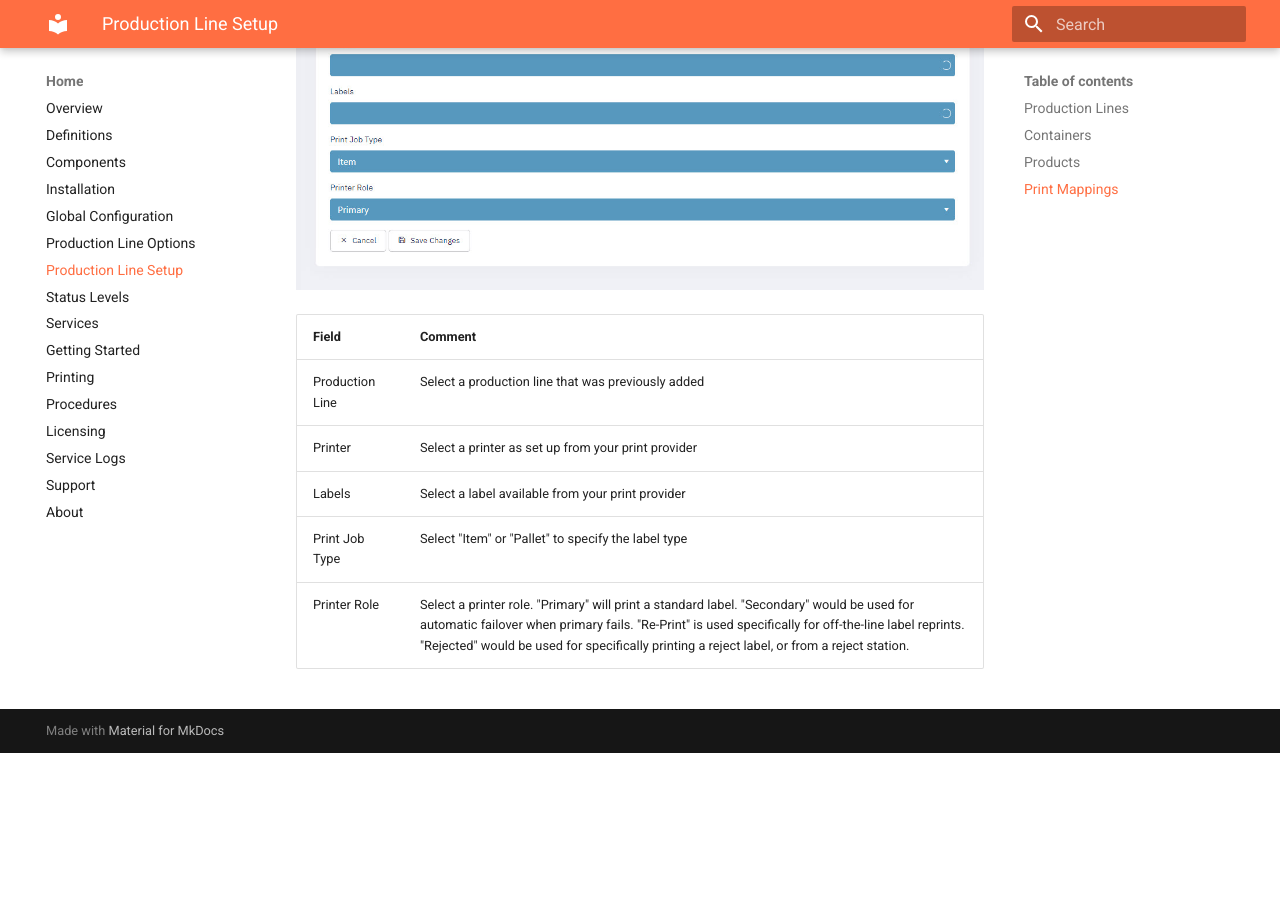
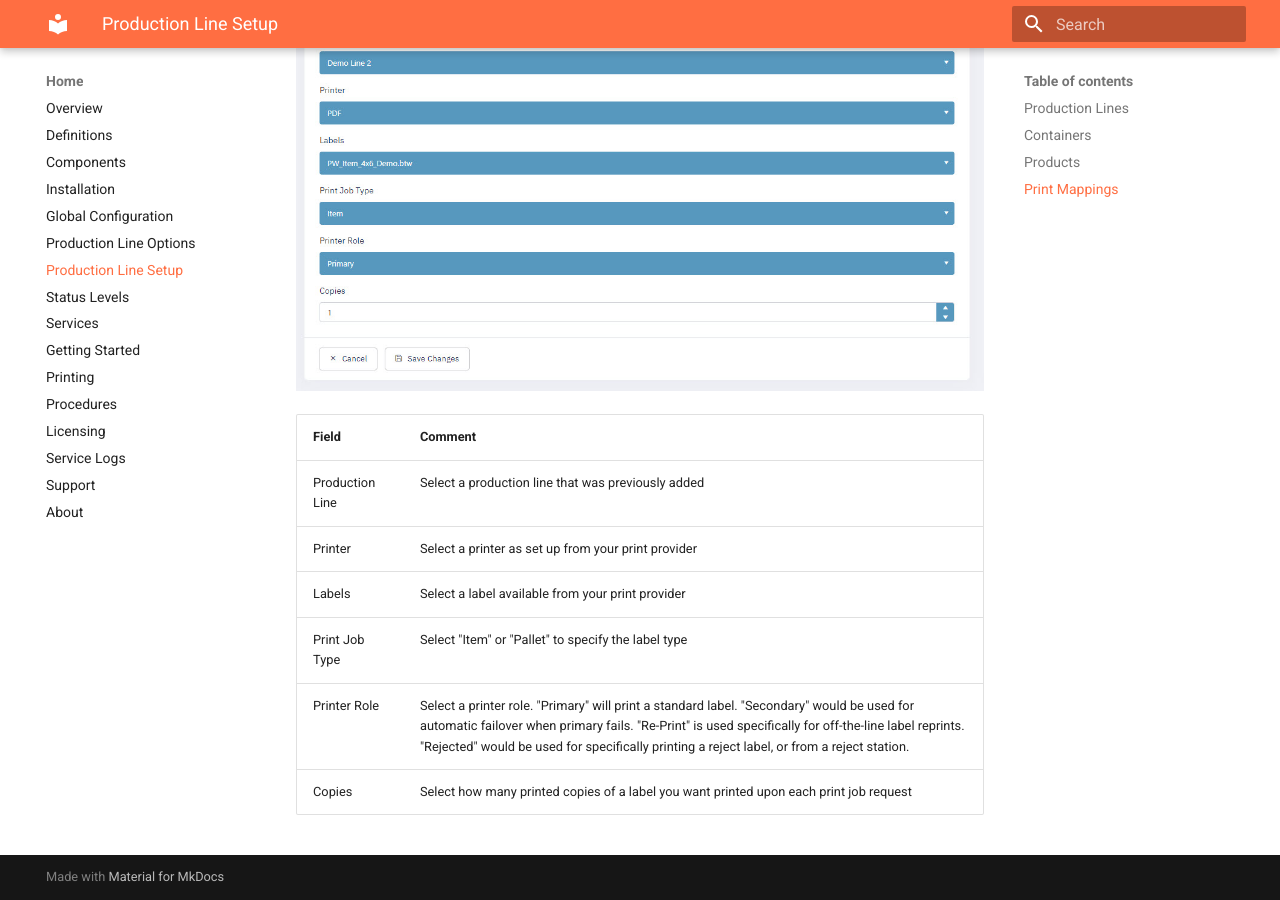
Before and after one commit to cybertrol-engineering/CE.PalletWorks.Documentation, an MkDocs documentation site: the page built from docs/adminsetup.md, in a window 1280 px wide and 900 px high, scrolled down 4596 px. Built offline with MkDocs 1.6.1 and Material for MkDocs 9.7.7, drawn with Linux system fonts in a browser that asks for light colours; before the commit the page ends 5349 px from its top, so only the background shows below that.

Commit message:
Updated print map to include copies

```diff
--- a/docs/adminsetup.md
+++ b/docs/adminsetup.md
@@ -70,3 +70,4 @@ Select "Add Print Mapping" to add a new mapping.
 | Labels | Select a label available from your print provider |
 | Print Job Type | Select "Item" or "Pallet" to specify the label type |
 | Printer Role | Select a printer role. "Primary" will print a standard label. "Secondary" would be used for automatic failover when primary fails. "Re-Print" is used specifically for off-the-line label reprints. "Rejected" would be used for specifically printing a reject label, or from a reject station.  |
+| Copies | Select how many printed copies of a label you want printed upon each print job request |
```
Also changed, not shown: docs/images/printmapping-add.jpg.
